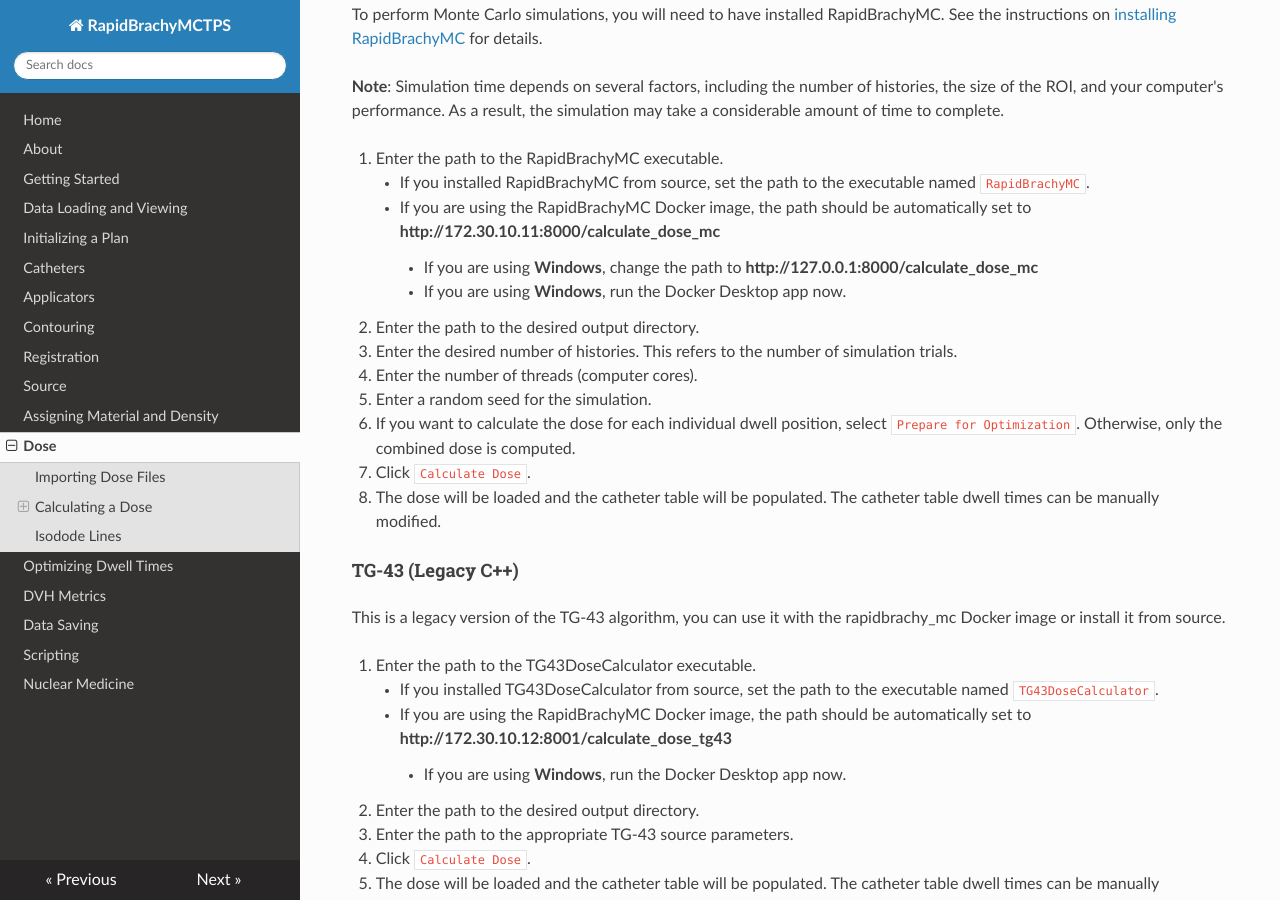
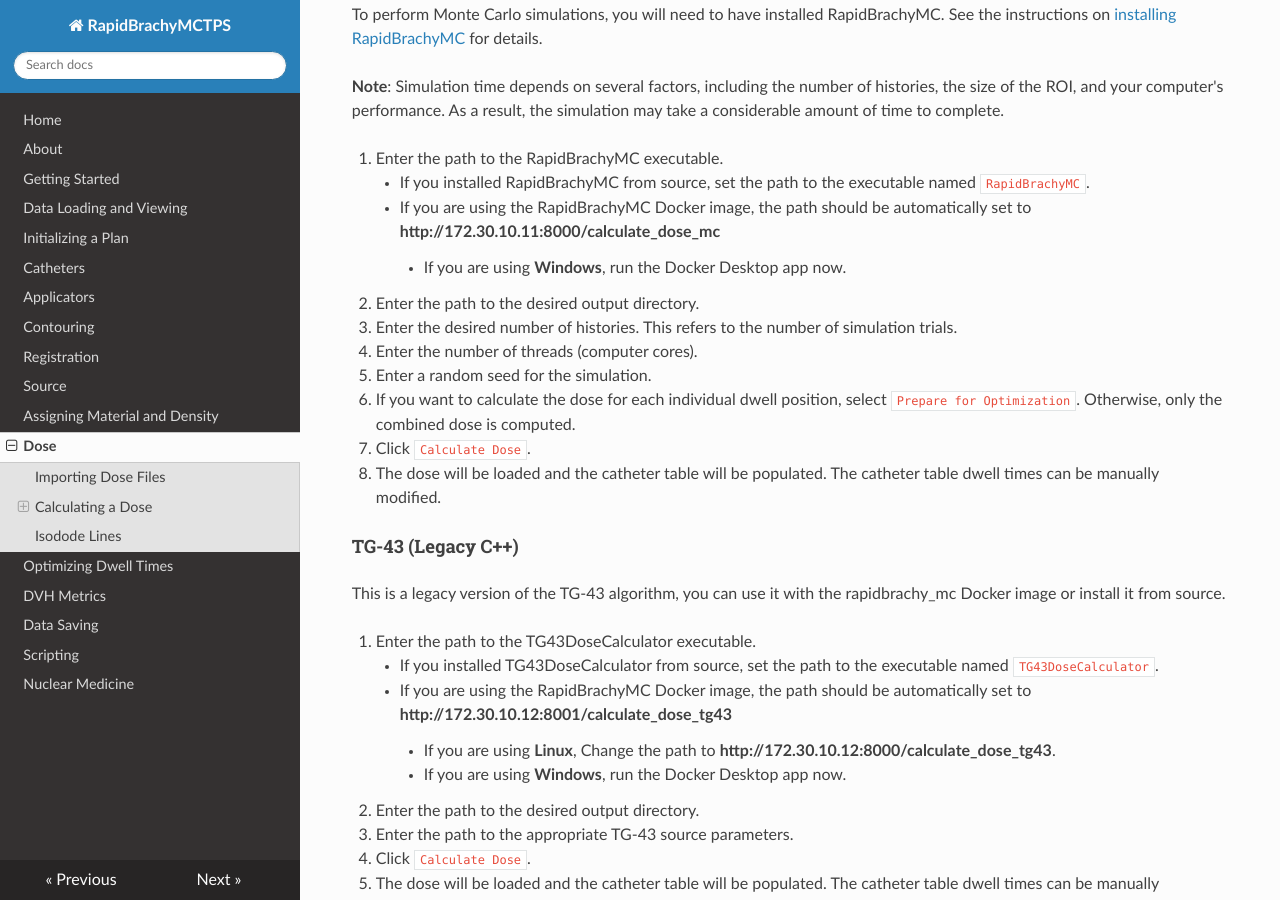
Before and after one commit to engerlab/RapidBrachyMCTPS_Documentation, an MkDocs documentation site: the page built from docs/dose.md, in a window 1280 px wide and 900 px high, scrolled down 933 px. Built offline with MkDocs 1.6.1, drawn with Linux system fonts in a browser that asks for light colours; nearby versions of some CDN libraries; some of the changed lines change nothing that is shown.

Commit message:
Dose stuff updated

```diff
--- a/docs/dose.md
+++ b/docs/dose.md
@@ -28,7 +28,6 @@
 1. Enter the path to the RapidBrachyMC executable.
     - If you installed RapidBrachyMC from source, set the path to the executable named `RapidBrachyMC`.
     - If you are using the RapidBrachyMC Docker image, the path should be automatically set to **http://172.30.10.11:8000/calculate_dose_mc**
-        - If you are using **Windows**, change the path to **http://127.0.0.1:8000/calculate_dose_mc**
         - If you are using **Windows**, run the Docker Desktop app now.
 2. Enter the path to the desired output directory.
 3. Enter the desired number of histories. This refers to the number of simulation trials.
@@ -44,6 +43,7 @@
 1. Enter the path to the TG43DoseCalculator executable.
     - If you installed TG43DoseCalculator from source, set the path to the executable named `TG43DoseCalculator`.
     - If you are using the RapidBrachyMC Docker image, the path should be automatically set to **http://172.30.10.12:8001/calculate_dose_tg43**
+        - If you are using **Linux**, Change the path to **http://172.30.10.12:8000/calculate_dose_tg43**.
         - If you are using **Windows**, run the Docker Desktop app now.
 2. Enter the path to the desired output directory.
 3. Enter the path to the appropriate TG-43 source parameters.
```
